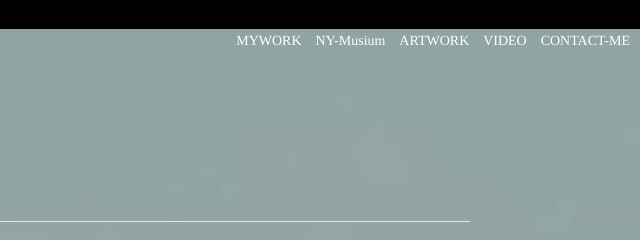
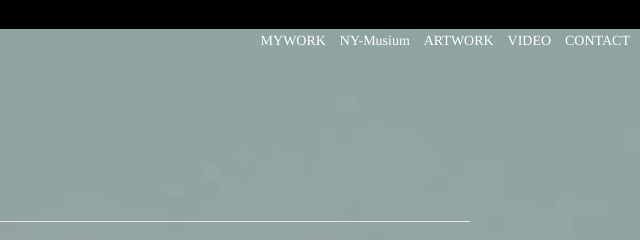
Before and after one commit to ybhuiyan/ybhuiyan.github.io, a plain HTML site: page contact-me.html in a window 1280 px wide. Shown: the top 240 px of the page, 640-1280 px from the left. Drawn offline with nearby package versions, Linux system fonts and the light colour scheme.

Commit message:
Update contact-me.html

```diff
--- a/contact-me.html
+++ b/contact-me.html
@@ -26,7 +26,7 @@ body  {
                <li><a id="bbx-ybpicture" href="https://www.moma.org/" class="main-nav__link">NY-Musium</a></li>
               <li><a id="bbx-services" href="artwork.html" class="main-nav__link">ARTWORK</a></li>
               <li><a id="bbx-videos" href="video.html" class="main-nav__link">VIDEO</a></li>
-              <li><a id="bbx-contact" href="contact-me.html" class="main-nav__link" >CONTACT-ME</a></li>
+              <li><a id="bbx-contact" href="contact-me.html" class="main-nav__link" >CONTACT</a></li>
             </ul>
       </div>
 <div class="container">
```
